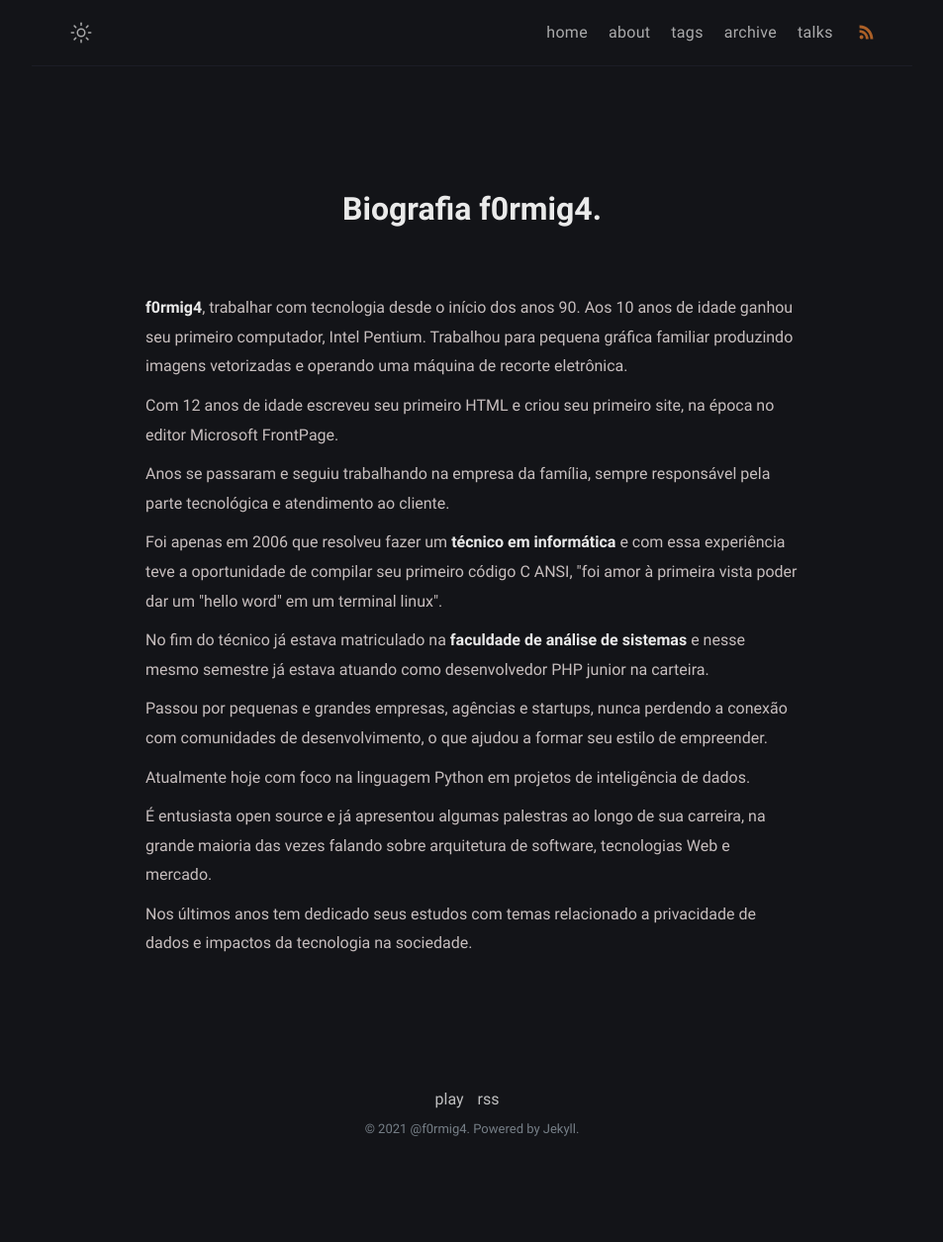
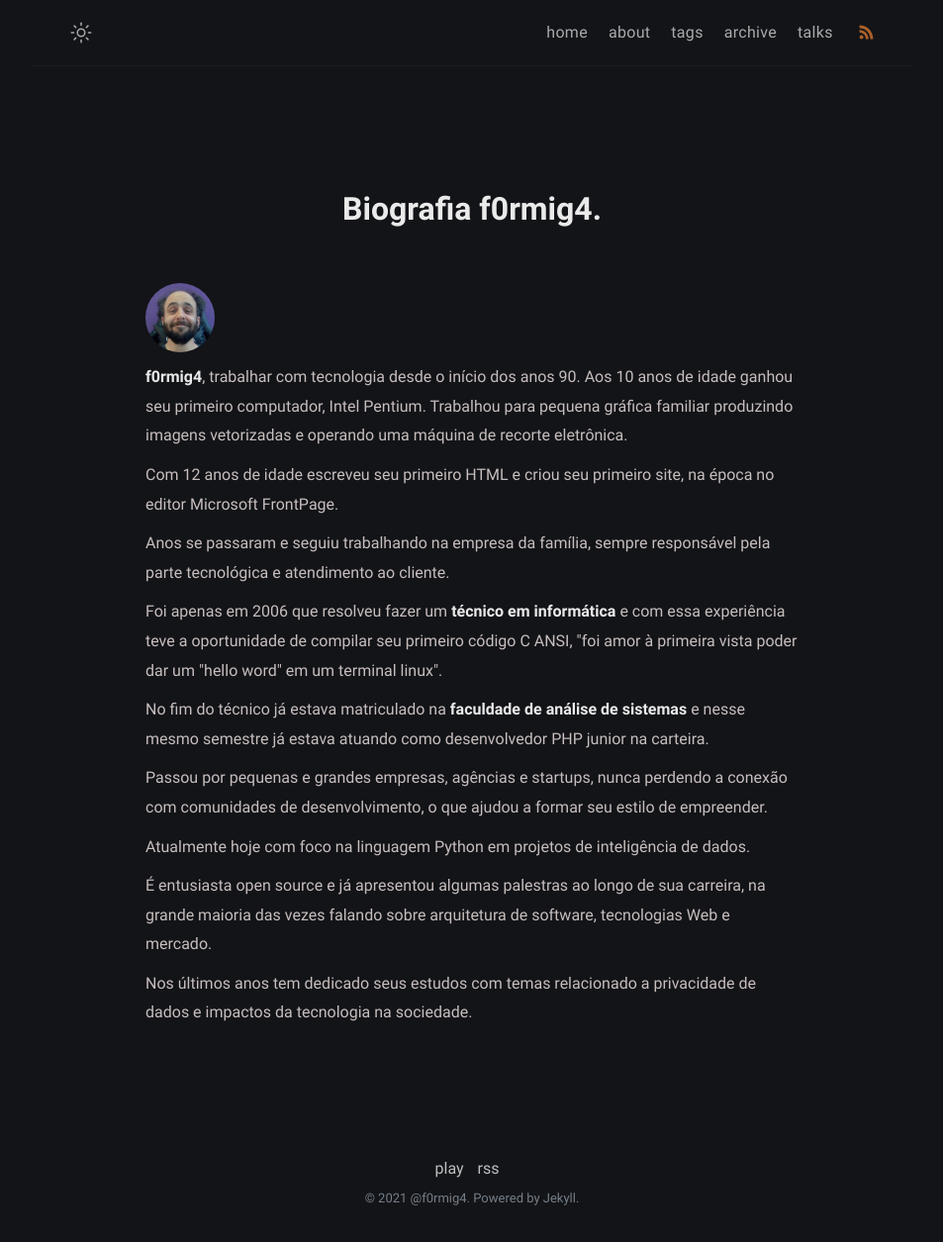
Before and after one commit to f0rmig4/f0rmig4.github.io, a Jekyll site: the page built from bio.html, in a window 1280 px wide. Shown: the whole page at 99% size, without its empty margins (163-1116 px from the left). Built offline with Jekyll 4.4.1, drawn with Linux system fonts in a browser that asks for light colours; before the commit the page ends 1185 px from its top, so only the background shows below that.

Commit message:
added to my photo on the blog

```diff
--- a/_config.yml
+++ b/_config.yml
@@ -18,7 +18,7 @@ author:
   twitter: f0rmig4 # twitter username
   facebook: f0rmig4 # facebook username
   email: f0rmig4@pm.me # email adress
-  avatar: /assets/img/avatar.png # change with your own avatar
+  avatar: /assets/img/f0rmig4.jpg # change with your own avatar
 
 # URL settings
 url: "https://f0rmig4.github.io" #
--- a/_sass/klise/_layout.scss
+++ b/_sass/klise/_layout.scss
@@ -189,19 +189,6 @@
     margin-bottom: 3em;
   }
 
-  .author-avatar {
-    width: 70px;
-    height: 70px;
-    border-radius: 100%;
-    user-select: none;
-    background-color: $black;
-    -ms-user-select: none;
-    -webkit-user-select: none;
-    -webkit-animation: 0.5s ease-in forwards fadein;
-    animation: 0.5s ease-in forwards fadein;
-    opacity: 1;
-  }
-
   .author-name {
     font-size: 1.7em;
     margin-bottom: 2px;
@@ -213,6 +200,19 @@
     max-width: 393px;
     line-height: 1.688;
   }
+}
+
+.author-avatar {
+  width: 70px;
+  height: 70px;
+  border-radius: 100%;
+  user-select: none;
+  background-color: $black;
+  -ms-user-select: none;
+  -webkit-user-select: none;
+  -webkit-animation: 0.5s ease-in forwards fadein;
+  animation: 0.5s ease-in forwards fadein;
+  opacity: 1;
 }
 
 // Content
--- a/about.html
+++ b/about.html
@@ -4,6 +4,11 @@ title: About
 description: Unix maníaco, artesão de bits, pai da Luz, apaixonado por games e por todos outros cacarecos tecnológicos.
 ---
 <article>
+  <img
+    class="author-avatar"
+    src="{{ site.author.avatar }}"
+    alt="{{ site.author.username }}"
+  />
   <h2 class="lower">f0rmig4</h2>
   <hr>
 </article>
--- a/bio.html
+++ b/bio.html
@@ -5,6 +5,11 @@ description: Engenheiro de software, artesão de bits, pai da Luz, apaixonado po
 ---
 
 <article>
+  <img
+    class="author-avatar"
+    src="{{ site.author.avatar }}"
+    alt="{{ site.author.username }}"
+  />
   <p><strong>f0rmig4</strong>, trabalhar com tecnologia desde o início dos anos 90. Aos 10 anos de idade ganhou seu primeiro computador, Intel Pentium. Trabalhou para pequena gráfica familiar produzindo imagens vetorizadas e operando uma máquina de recorte eletrônica.</p>
   <p>Com 12 anos de idade escreveu seu primeiro HTML e criou seu primeiro site, na época no editor Microsoft FrontPage.</p>
   <p>Anos se passaram e seguiu trabalhando na empresa da família, sempre responsável pela parte tecnológica e atendimento ao cliente.</p>
```
Also changed, not shown: assets/img/f0rmig4.jpg (added).
